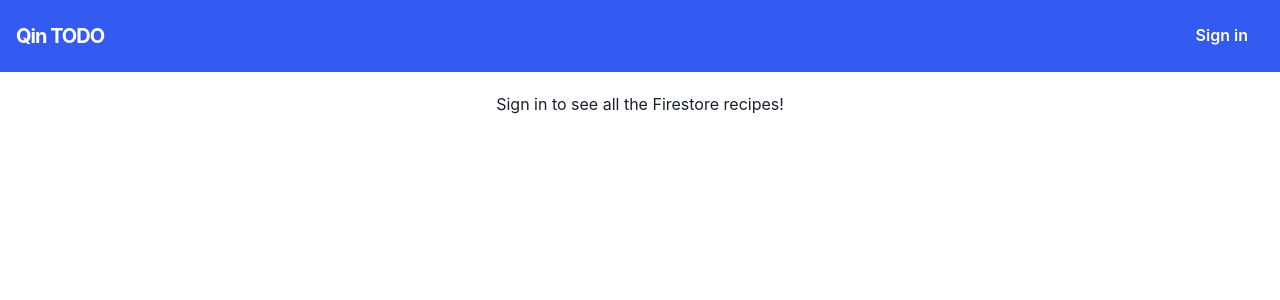
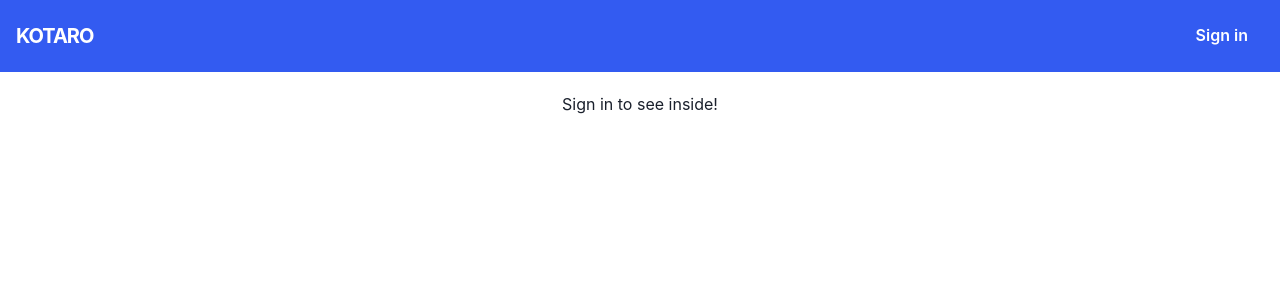
Before and after one commit to yoko-at-home/clerk-firebase-todo, a Next.js app: page / in a window 1280 px wide. Shown: the top 300 px of the page. Built offline with nearby package versions, Linux system fonts and the light colour scheme; no server answers.

Commit message:
しまぶーさんのコードクローン

```diff
--- a/client/components/layout/Main.tsx
+++ b/client/components/layout/Main.tsx
@@ -19,7 +19,7 @@ export function Main({ children }: MainProps) {
       >
         <Flex align='center' mr={5}>
           <Heading as='h2' size='md' letterSpacing={"tighter"}>
-            Qin TODO
+            KOTARO
           </Heading>
           {/* <Flex>
             <a href='https://github.com/clerkinc/'>
--- a/src/components/DnD.tsx
+++ b/src/components/DnD.tsx
@@ -34,7 +34,7 @@ export const DnD = () => {
             <ul
               {...provided.droppableProps}
               ref={provided.innerRef}
-              className='flex bg-green-400'
+              className='flex bg-blue-500'
             >
               {items.map((item, index) => {
                 return (
--- a/src/pages/index.tsx
+++ b/src/pages/index.tsx
@@ -1,6 +1,7 @@
 import Head from "next/head";
 import { Text } from "@chakra-ui/react";
 import { SignedIn, SignedOut } from "@clerk/clerk-react";
+import { DnD } from "../components/DnD";
 // import { Recipes } from "../../client/components/recipes";
 
 export default function Index() {
@@ -14,9 +15,10 @@ export default function Index() {
       <main>
         <SignedIn>
           {/* <Recipes /> */}
+          <DnD />
         </SignedIn>
         <SignedOut>
-          <Text>Sign in to see all the Firestore recipes!</Text>
+          <Text>Sign in to see inside!</Text>
         </SignedOut>
       </main>
     </div>
```
